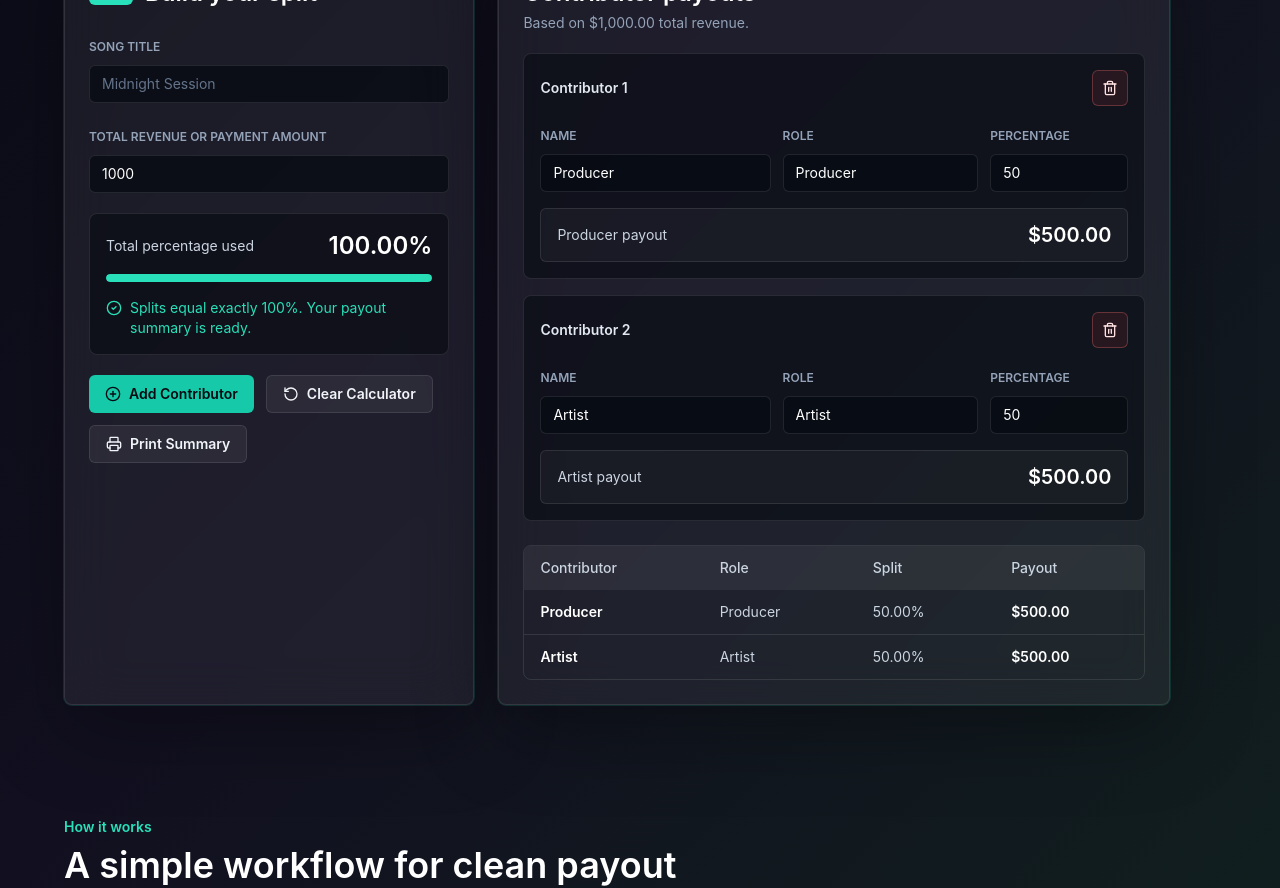
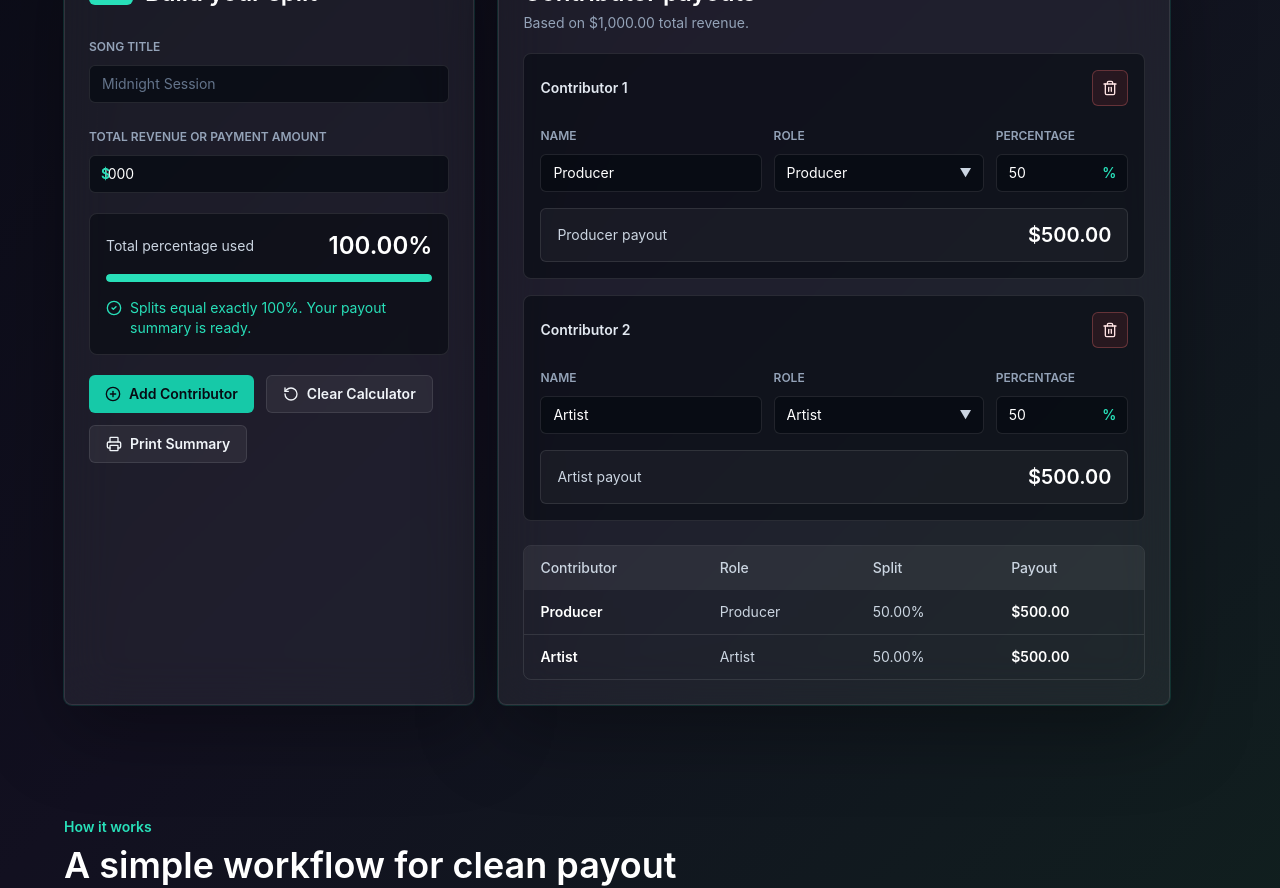
Before and after one commit to pxchecoo/music-split-calculator, a Next.js app: page / in a window 1280 px wide. Shown: the part 800-1688 px from the top of the page. Built offline with nearby package versions, Linux system fonts and the light colour scheme.

Commit message:
Improve payment percentage and role inputs

```diff
--- a/components/music-split-calculator.tsx
+++ b/components/music-split-calculator.tsx
@@ -12,20 +12,34 @@ import {
   Trash2
 } from "lucide-react";
 
+type RoleOption = "Artist" | "Producer" | "Composer" | "Custom";
+
 type Contributor = {
   id: string;
   name: string;
   role: string;
+  roleOption: RoleOption;
   percentage: number;
 };
 
-const defaultRoles = ["Producer", "Artist", "Composer", "Engineer", "Manager"];
+const roleOptions: RoleOption[] = ["Artist", "Producer", "Composer", "Custom"];
+
+function getRoleOption(role?: string): RoleOption {
+  if (role === "Artist" || role === "Producer" || role === "Composer") {
+    return role;
+  }
+
+  return role === "Custom" || role ? "Custom" : "Producer";
+}
 
 function createContributor(partial?: Partial<Contributor>): Contributor {
+  const role = partial?.role || "Producer";
+
   return {
     id: partial?.id || crypto.randomUUID(),
     name: "",
-    role: "Producer",
+    role,
+    roleOption: partial?.roleOption || getRoleOption(role),
     percentage: 0,
     ...partial
   };
@@ -50,8 +64,8 @@ export function MusicSplitCalculator() {
   const [songTitle, setSongTitle] = useState("");
   const [totalRevenue, setTotalRevenue] = useState(1000);
   const [contributors, setContributors] = useState<Contributor[]>([
-    { id: "producer", name: "Producer", role: "Producer", percentage: 50 },
-    { id: "artist", name: "Artist", role: "Artist", percentage: 50 }
+    { id: "producer", name: "Producer", role: "Producer", roleOption: "Producer", percentage: 50 },
+    { id: "artist", name: "Artist", role: "Artist", roleOption: "Artist", percentage: 50 }
   ]);
 
   const totalPercentage = useMemo(
@@ -73,6 +87,13 @@ export function MusicSplitCalculator() {
         contributor.id === id ? { ...contributor, ...patch } : contributor
       )
     );
+  }
+
+  function updateContributorRole(id: string, roleOption: RoleOption) {
+    updateContributor(id, {
+      roleOption,
+      role: roleOption === "Custom" ? "" : roleOption
+    });
   }
 
   function removeContributor(id: string) {
@@ -121,14 +142,20 @@ export function MusicSplitCalculator() {
 
           <label className="block space-y-2">
             <span className="label">Total revenue or payment amount</span>
+            <div className="relative">
+              <span className="pointer-events-none absolute inset-y-0 left-3 flex items-center text-sm font-semibold text-accent-400">
+                $
+              </span>
               <input
-              className="field"
+                className="field pl-8"
                 type="number"
                 min="0"
                 step="0.01"
                 value={totalRevenue}
                 onChange={(event) => setTotalRevenue(clampNumber(event.target.value, 0))}
+                placeholder="0.00"
               />
+            </div>
           </label>
 
           <div className="rounded-lg border border-white/10 bg-ink-950/60 p-4">
@@ -229,7 +256,7 @@ export function MusicSplitCalculator() {
                   </button>
                 </div>
 
-                <div className="grid gap-3 sm:grid-cols-[1fr_0.85fr_0.6fr]">
+                <div className="grid gap-3 sm:grid-cols-[1fr_0.95fr_0.6fr]">
                   <label className="block space-y-2">
                     <span className="label">Name</span>
                     <input
@@ -243,24 +270,53 @@ export function MusicSplitCalculator() {
                     />
                   </label>
 
+                  <div className="space-y-2">
                     <label className="block space-y-2">
                       <span className="label">Role</span>
+                      <div className="relative">
+                        <select
+                          className="field appearance-none pr-10"
+                          value={contributor.roleOption}
+                          onChange={(event) =>
+                            updateContributorRole(
+                              contributor.id,
+                              event.target.value as RoleOption
+                            )
+                          }
+                        >
+                          {roleOptions.map((role) => (
+                            <option key={role} value={role}>
+                              {role}
+                            </option>
+                          ))}
+                        </select>
+                        <span className="pointer-events-none absolute inset-y-0 right-3 flex items-center text-xs text-slate-300">
+                          ▼
+                        </span>
+                      </div>
+                    </label>
+
+                    {contributor.roleOption === "Custom" ? (
+                      <label className="block space-y-2">
+                        <span className="label">Custom role</span>
                         <input
                           className="field"
                           value={contributor.role}
-                      list="roles"
                           onChange={(event) =>
                             updateContributor(contributor.id, { role: event.target.value })
                           }
                           maxLength={60}
-                      placeholder="Producer"
+                          placeholder="Write custom role"
                         />
                       </label>
+                    ) : null}
+                  </div>
 
                   <label className="block space-y-2">
                     <span className="label">Percentage</span>
+                    <div className="relative">
                       <input
-                      className="field"
+                        className="field pr-9"
                         type="number"
                         min="0"
                         max="100"
@@ -271,7 +327,12 @@ export function MusicSplitCalculator() {
                             percentage: clampNumber(event.target.value, 0, 100)
                           })
                         }
+                        placeholder="0"
                       />
+                      <span className="pointer-events-none absolute inset-y-0 right-3 flex items-center text-sm font-semibold text-accent-400">
+                        %
+                      </span>
+                    </div>
                   </label>
                 </div>
 
@@ -287,12 +348,6 @@ export function MusicSplitCalculator() {
             );
           })}
         </div>
-
-        <datalist id="roles">
-          {defaultRoles.map((role) => (
-            <option key={role} value={role} />
-          ))}
-        </datalist>
 
         <div className="mt-6 overflow-x-auto rounded-lg border border-white/10">
           <table className="w-full min-w-[620px] text-left text-sm">
```
Lines whose indentation alone changed are shown as unchanged.
